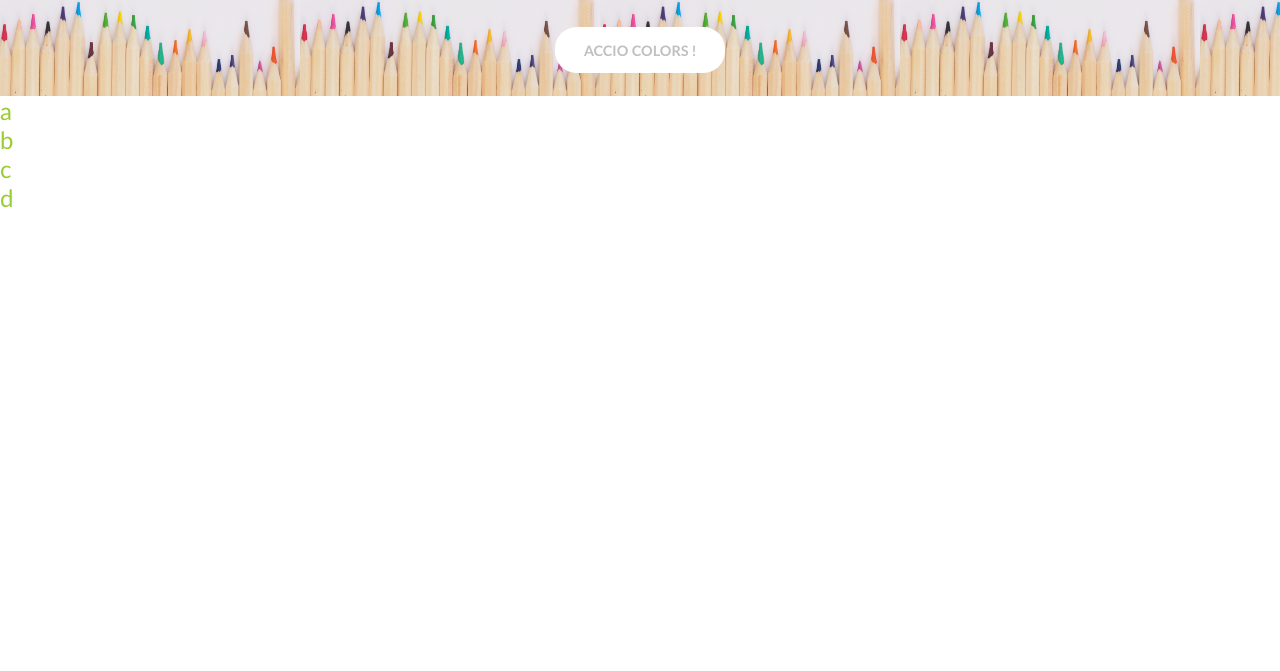
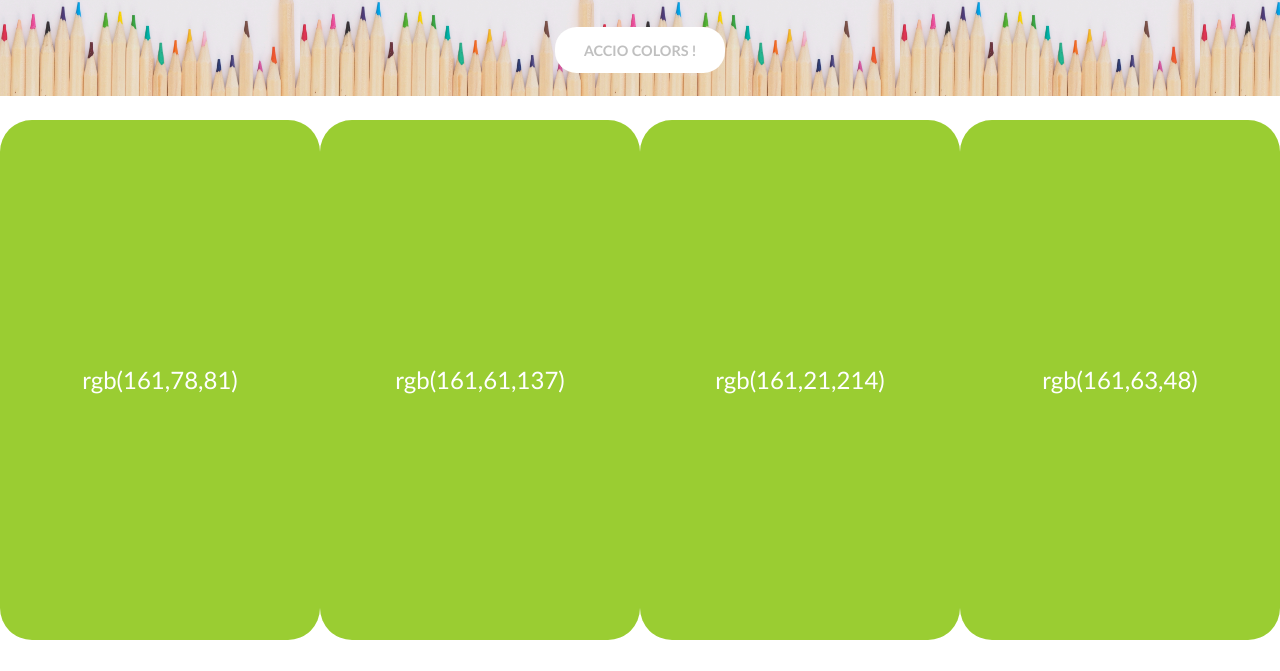
Before and after one commit to tusia313/js-color-generator, a plain HTML site: page index.html in a window 1280 px wide. Both pictures are taken after a click on the button "ACCIO COLORS !". Shown: the part 129-800 px from the top of the page. Drawn offline with Linux system fonts and the light colour scheme.

Commit message:
Add colors to divs in js.

```diff
--- a/css/style.css
+++ b/css/style.css
@@ -59,10 +59,23 @@ header #spawn-button {
 }
 
 header #spawn-button:active {
-    color: hsl(400, 99%, 61%);
+    color: rgb(254, 188, 57);
     scroll-behavior: smooth;
 }
 
 section.colors-container {
-    color: yellowgreen;
+    display: flex;
+    height: 65vh;
+    align-items: center;
+    margin-top: 1.5rem;
 }
+
+section.colors-container div {
+    width: 25%;
+    height: 100%;
+    background-color: yellowgreen;
+    border-radius: 2rem;
+    display: flex;
+    justify-content: center;
+    align-items: center;
+}
--- a/js/app.js
+++ b/js/app.js
@@ -1,16 +1,22 @@
 const spawnButton = document.querySelector('#spawn-button')
 const colorsContainer = document.querySelector('.colors-container')
 
-let randomColor = []
-for (let i = 0; i < 3; i++) {
-    let randomNumber = Math.ceil(Math.random() * 255)
-    randomColor.unshift(randomNumber)
+function getRandomNumber() {
+    let randomNumber = Math.floor(Math.random() * 255)
+    return randomNumber
 }
 
-let colorBlocks = ['a', 'b', 'c', 'd']
+let colorBlocks = ['', '', '', '']
 
 function makeColors() {
-    console.log('I am making colors right now')
+    const commonColor = getRandomNumber()
+    console.log('commonColor ' + commonColor)
+
+    colorBlocks.forEach((_colorBlock, index) => {
+        // uwaga, nie ma nawiasów przed treścią ('rgb')!
+        colorBlocks[index] = 'rgb(' +  commonColor + ',' + getRandomNumber() + ',' + getRandomNumber() + ')'
+    })
+    console.log(colorBlocks)
 
     colorBlocks.forEach(colorBlock => {
         const divElement = document.createElement('div')
```
